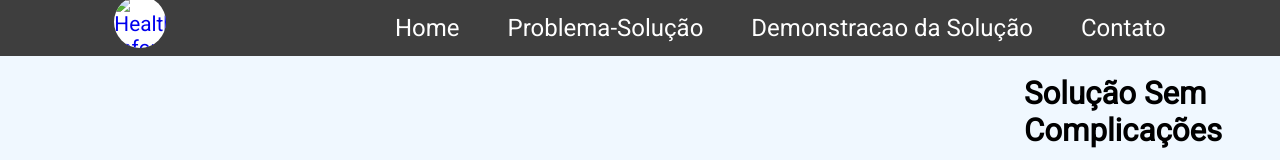
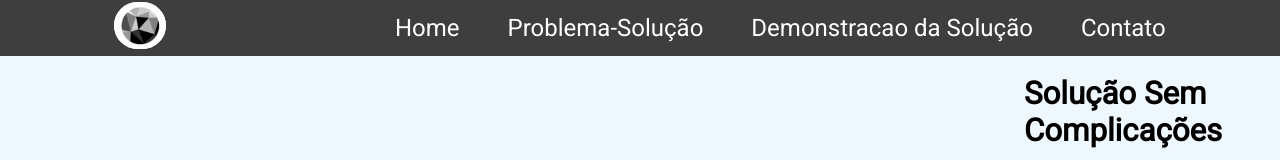
Before and after one commit to erickmolina2002/GS-page-html-aplication, a plain HTML site: page index.html in a window 1280 px wide. Shown: the top 160 px of the page. Drawn offline with Linux system fonts and the light colour scheme; the site is published under a folder, as on GitHub Pages, so addresses that start at the root find nothing.

Commit message:
fix: path img

```diff
--- a/index.html
+++ b/index.html
@@ -13,7 +13,7 @@
 
 <body>
     <menu>
-        <a class="logo" href="/index.html"><img id="container-img" src="/assets/image/minilogo.png" alt="HealthTime Informer"></a>
+        <a class="logo" href="/index.html"><img id="container-img" src="./assets/image/minilogo.png" alt="HealthTime Informer"></a>
         <div id="menu-text">
             <a href="./index.html">Home</a>
             <a href="./problemSolution.html">Problema-Solução</a>
```
